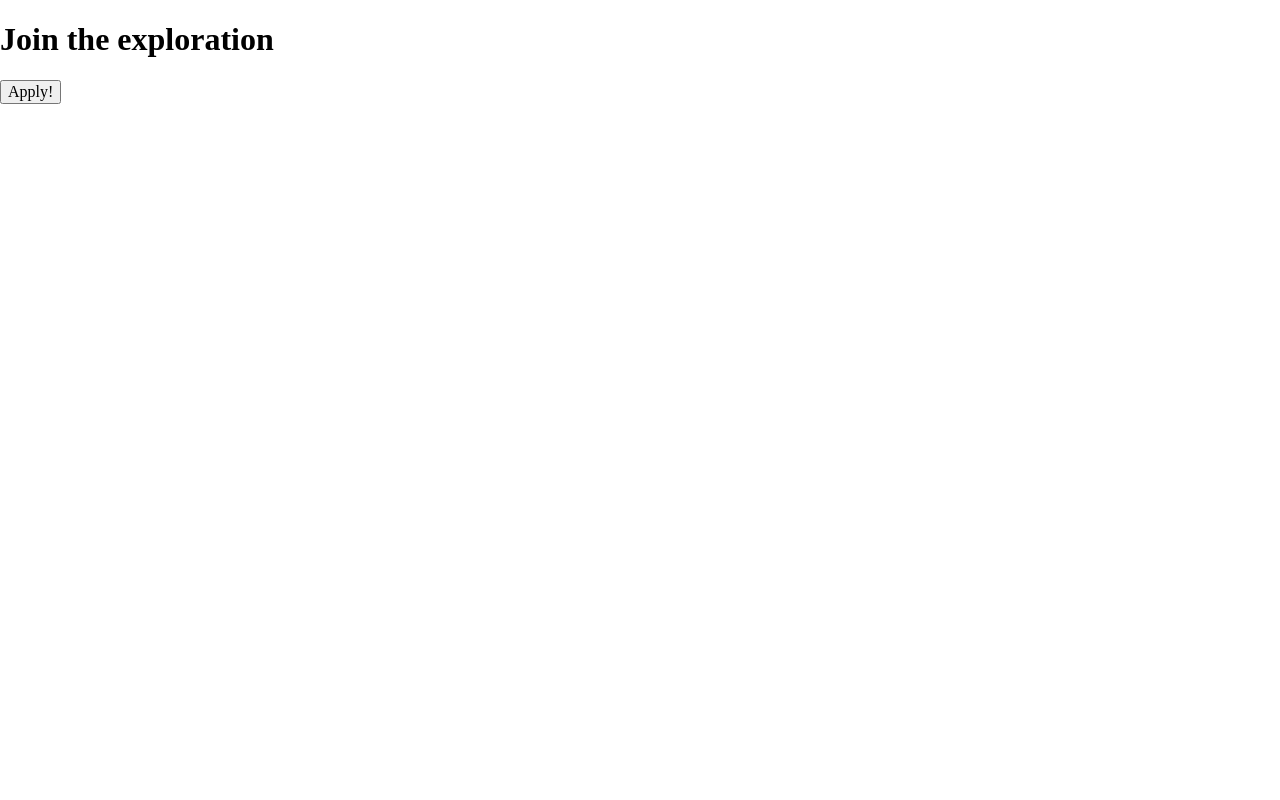
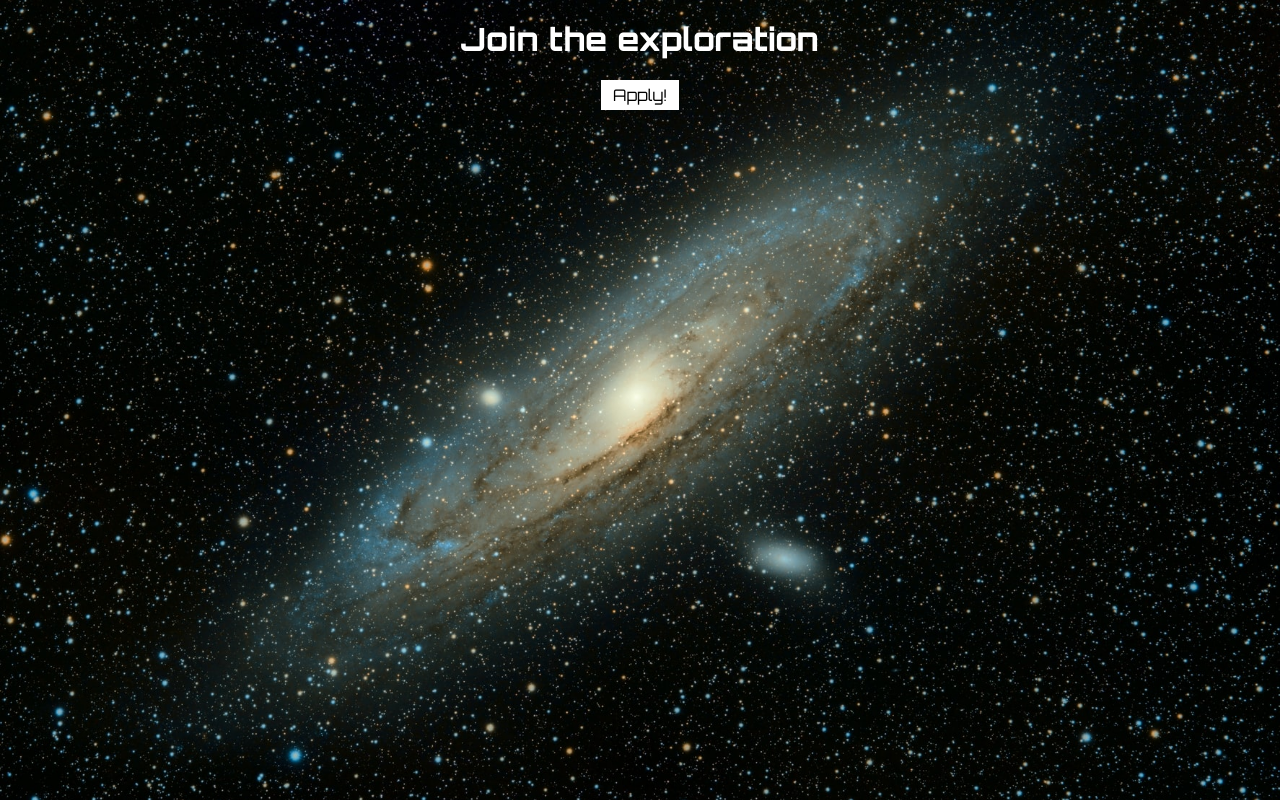
Before and after one commit to StebbiO/space-site, a website built with Vite: page index.html in a window 1280 px wide. Built offline with nearby package versions, Linux system fonts and the light colour scheme.

Commit message:
add image and font and initial styling

```diff
--- a/index.html
+++ b/index.html
@@ -1,9 +1,13 @@
 <html>
-    <head><link rel="stylesheet" href="https://cdnjs.cloudflare.com/ajax/libs/normalize/8.0.1/normalize.css">
+    <head>
+        <link rel="preconnect" href="https://fonts.googleapis.com">
+        <link rel="preconnect" href="https://fonts.gstatic.com" crossorigin>
+        <link href="https://fonts.googleapis.com/css2?family=Open+Sans:wght@400;700&family=Orbitron:wght@400;800&family=Staatliches&display=swap" rel="stylesheet">
+        <link rel="stylesheet" href="https://cdnjs.cloudflare.com/ajax/libs/normalize/8.0.1/normalize.css">
         <link rel="stylesheet" href="styles.css" />
     </head>
     <body>
         <h1>Join the exploration</h1>
-        <button>Apply!</button>
+        <button class="btn">Apply!</button>
     </body>
 </html>
--- a/styles.css
+++ b/styles.css
@@ -0,0 +1,14 @@
+body {
+    color: white;
+    background-image: url("images/universe.jpg");
+    background-size: cover;
+    text-align: center;
+    font-family: 'Orbitron', sans-serif;
+}
+
+.btn {
+    padding: 6px 12px;
+    background: white;
+    border: none;
+    font-family: inherit;
+}
```
